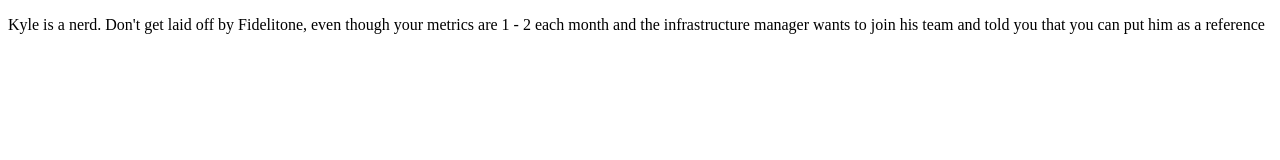
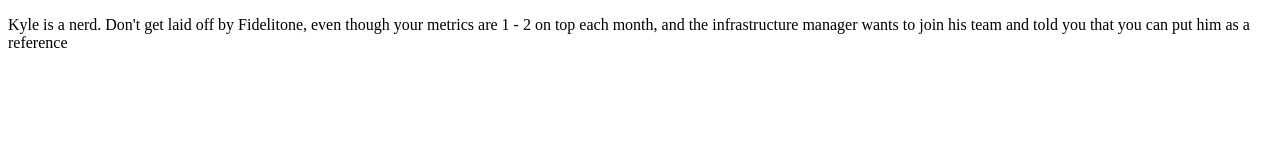
Before and after one commit to vsilverman43/SystemAdministration-vs-TheDesk, a plain HTML site: page index.html in a window 1280 px wide. Drawn offline with Linux system fonts and the light colour scheme.

Commit message:
index.html

```diff
--- a/index.html
+++ b/index.html
@@ -1,6 +1,6 @@
 <!DOCTYPE html>
 <html>
 <body>
-<p>Kyle is a nerd. Don't get laid off by Fidelitone, even though your metrics are 1 - 2 each month and the infrastructure manager wants to join his team and told you that you can put him as a reference</p>
+<p>Kyle is a nerd. Don't get laid off by Fidelitone, even though your metrics are 1 - 2 on top each month, and the infrastructure manager wants to join his team and told you that you can put him as a reference</p>
 </body>
 </html>
```
